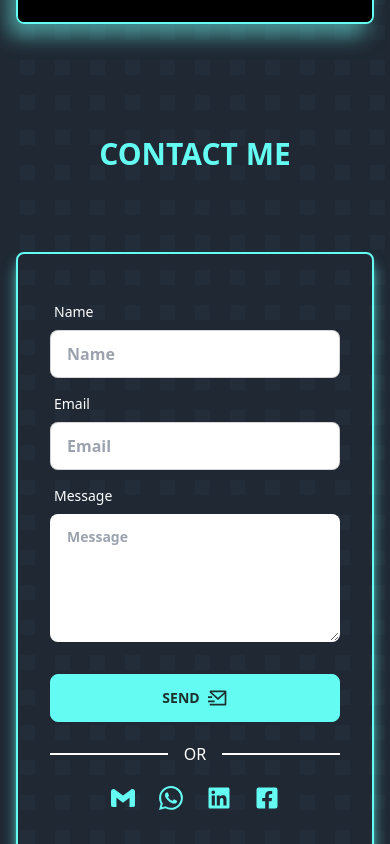
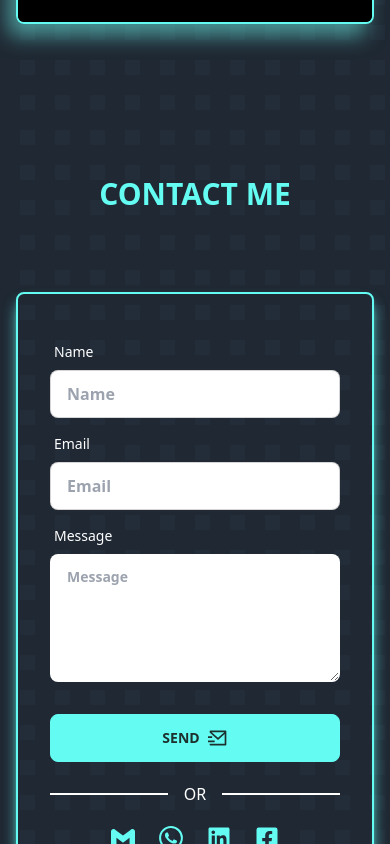
Before and after one commit to Arifprogrammer/my-portfolio, a React (Vite) app: page / in a window 390 px wide. Shown: the part 4560-5404 px from the top of the page. Built offline with nearby package versions, Linux system fonts and the light colour scheme.

Commit message:
small padding top added to contact section for better viewing on mobile

```diff
--- a/src/pages/Home/Contact/Contact.jsx
+++ b/src/pages/Home/Contact/Contact.jsx
@@ -41,7 +41,7 @@ const Contact = () => {
   return (
     <>
       <section
-        className="my-16 lg:mt-32 min-h-[80vh] px-4 md:px-8 lg:px-0 my-container"
+        className="my-16 lg:my-20 min-h-[80vh] px-4 md:px-8 lg:px-0 pt-10 my-container"
         id="contact"
       >
         <h1 className="text-3xl text-center font-bold text-primary uppercase mb-20">
```
